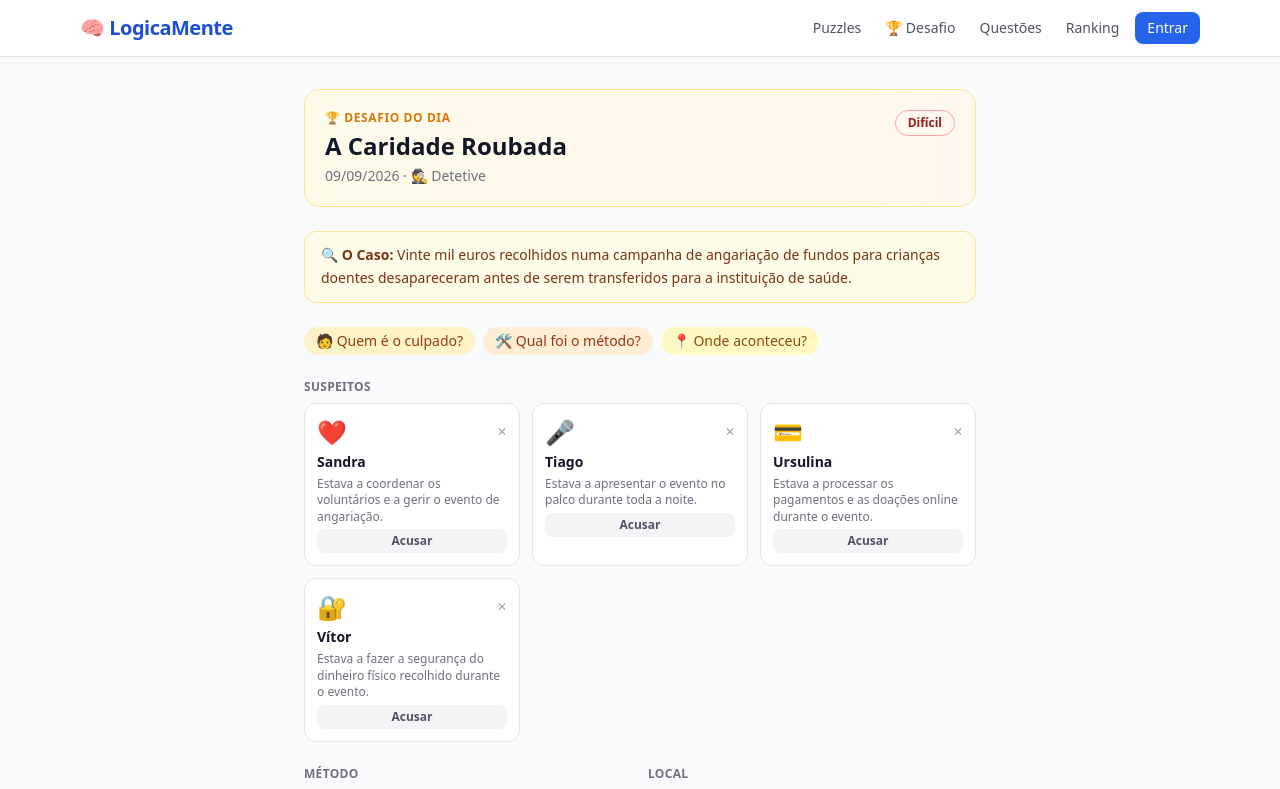
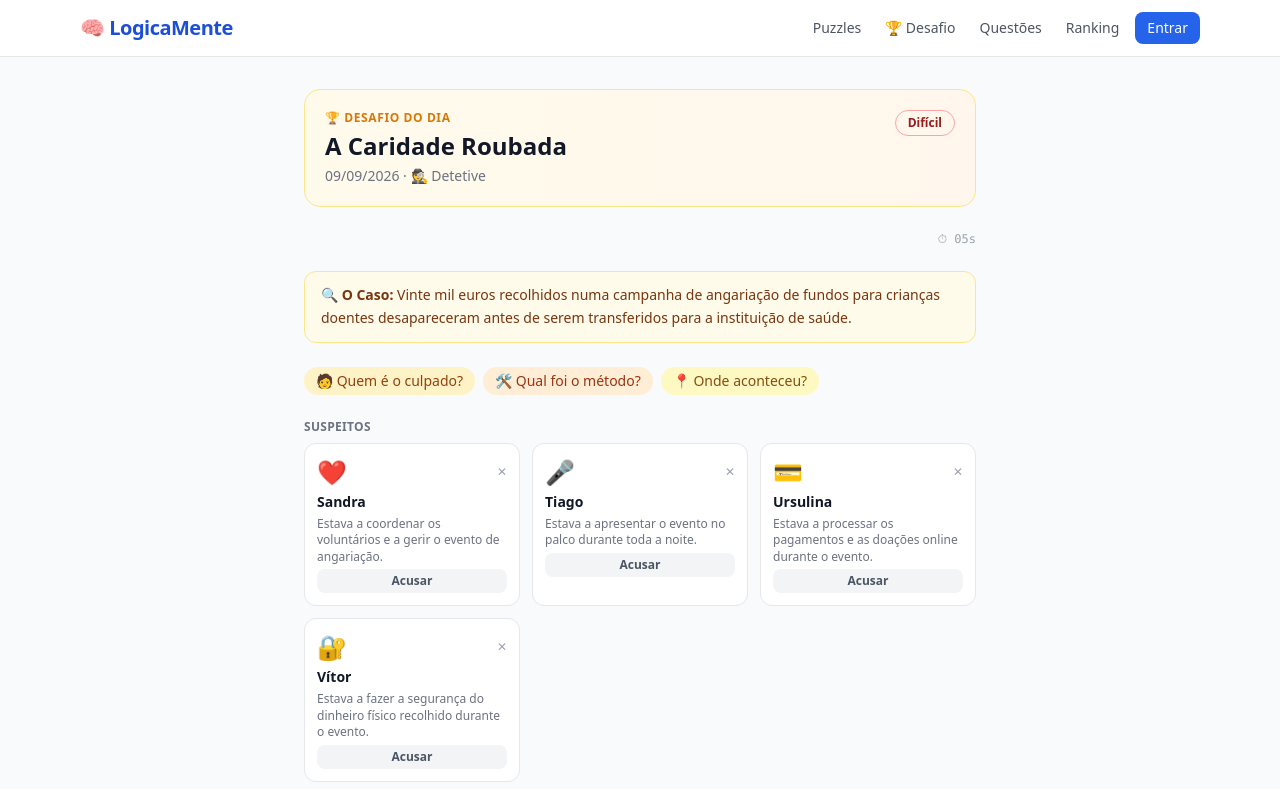
Before and after one commit to daniafonsoortega/logica, a Next.js app: page /desafio-diario in a window 1280 px wide. Shown: the top 789 px of the page. Built offline with nearby package versions, Linux system fonts and the light colour scheme; no server answers.

Commit message:
fix: render GameTimer in DetetiiveGame JSX

```diff
--- a/src/components/puzzle/DetetiiveGame.tsx
+++ b/src/components/puzzle/DetetiiveGame.tsx
@@ -1,62 +1,124 @@
 'use client'
+
+
+
+
 
 
 
 import { useState, useRef } from 'react'
 
+
+
 import type { PuzzleDetetive } from '@/types'
 
+
+
 import { recordResult } from '@/lib/stats'
+
 import GameTimer from '@/components/GameTimer'
 
 
 
+
+
+
+
 function salvar(id: string, acertou: boolean, usouDica: boolean, tempoSegundos: number) {
+
   recordResult({ id, tipo: 'puzzle', resolvido: acertou, dicasUsadas: usouDica ? 1 : 0, tempoSegundos, semDicas: !usouDica, primeiraVez: true, dataISO: new Date().toISOString() })
+
 }
+
+
 
 import { CheckCircle, XCircle, Search, RotateCcw, Lightbulb, ChevronDown, ChevronUp } from 'lucide-react'
 
 
 
+
+
+
+
 const MSGS_ACERTO = ["Caso encerrado! Detetive brilhante! 🔍","Você chegou lá! Ninguém escapa de você! 🕵️","Caso solucionado com maestria! 🏆","Instinto certeiro! Grande detetive! ⚡","A lógica venceu! Caso fechado! 🎯"]
 
+
+
 const MSGS_ERRO   = ["Hmm… revise as pistas com calma! 🔍","Esse suspeito tem um bom alibi... tente outro! 🤔","Quase lá! Algum detalhe escapou... 💡","Releia os testemunhos — há uma contradição! 🧐","Nem sempre o óbvio é o culpado! 🕵️"]
+
+
 
 const rand = (arr: string[]) => arr[Math.floor(Math.random() * arr.length)]
 
 
 
+
+
+
+
 interface Props { puzzle: PuzzleDetetive }
+
+
 
 type Status = 'jogando' | 'correto' | 'incorreto'
 
 
 
+
+
+
+
 export default function DetetiiveGame({ puzzle }: Props) {
 
+
+
   const startTime = useRef(Date.now())
+
   const [eliminados, setEliminados] = useState<Set<string>>(new Set())
+
+
 
   const [culpadoSel, setCulpado]    = useState<string | null>(null)
 
+
+
   const [metodoSel,  setMetodo]     = useState<string | null>(null)
+
+
 
   const [localSel,   setLocal]      = useState<string | null>(null)
 
+
+
   const [status, setStatus]         = useState<Status>('jogando')
+
+
 
   const [msg, setMsg]               = useState('')
 
+
+
   const [pistasVisiveis, setPistas] = useState(false)
+
   const [dicasAbertas, setDicasAbertas] = useState(false)
+
   const [dicasVistas, setDicasVistas]   = useState(0)
 
+
+
   const DICAS = [
+
     "Foque nos alibis — qual deles é impossível de confirmar ou contradiz diretamente outra pista?",
+
     "Leia cada pista e pergunte: isso elimina um suspeito, um método ou um local? Trabalhe por eliminação.",
+
     "Se ainda estiver preso, tente identificar o local primeiro — costuma ser o mais fácil de deduzir pelas pistas.",
+
   ]
+
+
+
+
 
 
 
@@ -64,63 +126,127 @@ export default function DetetiiveGame({ puzzle }: Props) {
 
 
 
+
+
+
+
   function toggleEliminar(nome: string) {
+
+
 
     if (status !== 'jogando') return
 
+
+
     if (culpadoSel === nome) return // não pode eliminar quem selecionou como culpado
+
+
 
     setEliminados(prev => {
 
+
+
       const next = new Set(prev)
+
+
 
       next.has(nome) ? next.delete(nome) : next.add(nome)
 
+
+
       return next
 
+
+
     })
+
+
 
   }
 
 
 
+
+
+
+
   function verificar() {
+
+
 
     if (!culpadoSel || !metodoSel || !localSel) return
 
+
+
     const { culpado, metodo, local } = puzzle.solucao
+
+
 
     if (culpadoSel === culpado && metodoSel === metodo && localSel === local) {
 
+
+
       setStatus('correto')
+
+
 
       setMsg(rand(MSGS_ACERTO))
 
+
+
       salvar(puzzle.id, true, pistasVisiveis || dicasVistas > 0, Math.round((Date.now() - startTime.current) / 1000))
+
+
 
     } else {
 
+
+
       setStatus('incorreto')
+
+
 
       setMsg(rand(MSGS_ERRO))
 
+
+
       salvar(puzzle.id, false, pistasVisiveis || dicasVistas > 0, Math.round((Date.now() - startTime.current) / 1000))
 
+
+
     }
+
+
 
   }
 
 
 
+
+
+
+
   function reiniciar() {
+
+
 
     setEliminados(new Set())
 
+
+
     setCulpado(null); setMetodo(null); setLocal(null)
+
+
 
     setStatus('jogando'); setMsg('')
 
+
+
   }
+
+
+
+
 
 
 
@@ -128,267 +254,536 @@ export default function DetetiiveGame({ puzzle }: Props) {
 
 
 
+
+
+
+
   return (
 
+
+
     <div className="space-y-6">
+      <GameTimer puzzleId={puzzle.id} isComplete={status === 'correto'} />
+
+
+
 
       {/* Intro */}
 
+
+
       <div className="bg-amber-50 border border-amber-200 rounded-xl px-4 py-3 text-sm text-amber-900 leading-relaxed">
+
+
 
         <span className="font-bold">🔍 O Caso: </span>{puzzle.intro}
 
+
+
       </div>
 
+
+
       {/* Instrução */}
+
       <div className="flex flex-wrap gap-2 text-sm">
+
         <span className="bg-amber-100 text-amber-800 px-3 py-1 rounded-full font-medium">🧑 Quem é o culpado?</span>
+
         <span className="bg-orange-100 text-orange-800 px-3 py-1 rounded-full font-medium">🛠 Qual foi o método?</span>
+
         <span className="bg-yellow-100 text-yellow-800 px-3 py-1 rounded-full font-medium">📍 Onde aconteceu?</span>
+
       </div>
+
+
+
+
 
 
 
       {/* Resultado */}
 
+
+
       {status !== 'jogando' && (
+
+
 
         <div className={`rounded-2xl p-5 text-center space-y-3 ${status === 'correto' ? 'bg-green-50 border border-green-200' : 'bg-red-50 border border-red-200'}`}>
 
+
+
           {status === 'correto'
+
+
 
             ? <CheckCircle className="mx-auto text-green-500" size={40} />
 
+
+
             : <XCircle className="mx-auto text-red-400" size={40} />}
+
+
 
           <p className="font-bold text-lg">{msg}</p>
 
+
+
           {status === 'incorreto' && (
+
+
 
             <button onClick={reiniciar} className="flex items-center gap-2 mx-auto px-4 py-2 bg-white border border-gray-200 rounded-xl text-sm font-medium hover:bg-gray-50">
 
+
+
               <RotateCcw size={14} /> Tentar de novo
+
+
 
             </button>
 
+
+
           )}
+
+
 
           {status === 'correto' && (
 
+
+
             <div className="text-sm text-green-800 bg-white rounded-xl p-3 border border-green-100">
+
+
 
               <strong>Culpado:</strong> {puzzle.solucao.culpado} · <strong>Método:</strong> {puzzle.solucao.metodo} · <strong>Local:</strong> {puzzle.solucao.local}
 
+
+
               <p className="mt-2 text-gray-600 text-xs">{puzzle.explicacao}</p>
+
+
 
             </div>
 
+
+
           )}
 
+
+
         </div>
+
+
 
       )}
 
 
 
+
+
+
+
       {/* Suspeitos */}
+
+
 
       <div className="space-y-2">
 
+
+
         <p className="text-xs font-semibold text-gray-500 uppercase tracking-wide">Suspeitos</p>
+
+
 
         <div className="grid grid-cols-2 sm:grid-cols-3 gap-3">
 
+
+
           {puzzle.personagens.map(p => {
+
+
 
             const elim = eliminados.has(p.nome)
 
+
+
             const sel  = culpadoSel === p.nome
+
+
 
             return (
 
+
+
               <div key={p.nome} className={`rounded-xl border p-3 space-y-1 transition-all ${
+
+
 
                 elim ? 'opacity-30 bg-gray-50 border-gray-200' :
 
+
+
                 sel  ? 'bg-red-50 border-red-400 ring-2 ring-red-400' :
+
+
 
                        'bg-white border-gray-200 hover:border-gray-300'}`}>
 
+
+
                 <div className="flex items-center justify-between">
+
+
 
                   <span className="text-2xl">{p.emoji}</span>
 
+
+
                   {!elim && status === 'jogando' && (
+
+
 
                     <button
 
+
+
                       onClick={() => toggleEliminar(p.nome)}
+
+
 
                       className="text-xs text-gray-400 hover:text-red-500 transition-colors"
 
+
+
                       title="Eliminar suspeito"
+
+
 
                     >✕</button>
 
+
+
                   )}
+
+
 
                 </div>
 
+
+
                 <p className="font-semibold text-sm text-gray-900">{p.nome}</p>
+
+
 
                 <p className="text-xs text-gray-500 leading-snug">{p.alibi}</p>
 
+
+
                 {!elim && status === 'jogando' && (
+
+
 
                   <button
 
+
+
                     onClick={() => setCulpado(sel ? null : p.nome)}
+
+
 
                     className={`w-full mt-1 py-1 rounded-lg text-xs font-semibold transition-colors ${
 
+
+
                       sel ? 'bg-red-500 text-white' : 'bg-gray-100 text-gray-600 hover:bg-red-100 hover:text-red-700'
+
+
 
                     }`}
 
+
+
                   >{sel ? '★ Culpado' : 'Acusar'}</button>
+
+
 
                 )}
 
+
+
               </div>
+
+
 
             )
 
+
+
           })}
+
+
 
         </div>
 
+
+
         {eliminados.size > 0 && status === 'jogando' && (
+
+
 
           <button onClick={() => setEliminados(new Set())} className="text-xs text-blue-600 hover:underline">
 
+
+
             Restaurar eliminados
+
+
 
           </button>
 
+
+
         )}
+
+
 
       </div>
 
 
 
+
+
+
+
       {/* Método e Local */}
+
+
 
       <div className="grid grid-cols-2 gap-4">
 
+
+
         <div className="space-y-2">
+
+
 
           <p className="text-xs font-semibold text-gray-500 uppercase tracking-wide">Método</p>
 
+
+
           <div className="space-y-1">
+
+
 
             {puzzle.metodos.map(m => (
 
+
+
               <button key={m} onClick={() => setMetodo(metodoSel === m ? null : m)}
+
+
 
                 disabled={status !== 'jogando'}
 
+
+
                 className={`w-full text-left px-3 py-2 rounded-lg text-sm border transition-all ${
+
+
 
                   metodoSel === m ? 'bg-blue-600 text-white border-blue-600' : 'bg-white border-gray-200 hover:border-blue-300'
 
+
+
                 }`}>{m}</button>
+
+
 
             ))}
 
+
+
           </div>
+
+
 
         </div>
 
+
+
         <div className="space-y-2">
+
+
 
           <p className="text-xs font-semibold text-gray-500 uppercase tracking-wide">Local</p>
 
+
+
           <div className="space-y-1">
+
+
 
             {puzzle.locais.map(l => (
 
+
+
               <button key={l} onClick={() => setLocal(localSel === l ? null : l)}
+
+
 
                 disabled={status !== 'jogando'}
 
+
+
                 className={`w-full text-left px-3 py-2 rounded-lg text-sm border transition-all ${
+
+
 
                   localSel === l ? 'bg-blue-600 text-white border-blue-600' : 'bg-white border-gray-200 hover:border-blue-300'
 
+
+
                 }`}>{l}</button>
+
+
 
             ))}
 
+
+
           </div>
 
+
+
         </div>
+
+
 
       </div>
 
 
 
+
+
+
+
       {/* Pistas */}
+
+
 
       <div className="bg-gray-50 rounded-xl border border-gray-200">
 
+
+
         <button onClick={() => setPistas(v => !v)} className="w-full flex items-center justify-between px-4 py-3 text-sm font-semibold text-gray-700">
+
+
 
           <span className="flex items-center gap-2"><Search size={14} /> Pistas ({puzzle.pistas.length})</span>
 
+
+
           <span className="text-gray-400">{pistasVisiveis ? '▲' : '▼'}</span>
+
+
 
         </button>
 
+
+
         {pistasVisiveis && (
+
+
 
           <ul className="px-4 pb-4 space-y-2">
 
+
+
             {puzzle.pistas.map((p, i) => (
+
+
 
               <li key={i} className="flex gap-2 text-sm text-gray-700">
 
+
+
                 <span className="text-blue-500 font-bold shrink-0">{i + 1}.</span>{p}
+
+
 
               </li>
 
+
+
             ))}
+
+
 
           </ul>
 
+
+
         )}
+
+
 
       </div>
 
 
 
+
+
+
+
       {/* Botão verificar */}
+
+
 
       {status === 'jogando' && (
 
+
+
         <button
+
+
 
           onClick={verificar}
 
+
+
           disabled={!pronto}
+
+
 
           className="w-full py-3 bg-blue-600 text-white rounded-xl font-bold text-base hover:bg-blue-700 transition-colors disabled:opacity-40 disabled:cursor-not-allowed"
 
+
+
         >
+
+
 
           {pronto ? 'Revelar o culpado →' : 'Selecione culpado, método e local'}
 
+
+
         </button>
+
+
 
       )}
 
+
+
     </div>
+
+
 
   )
 
+
+
 }
```
